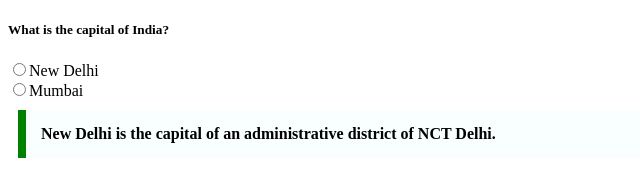
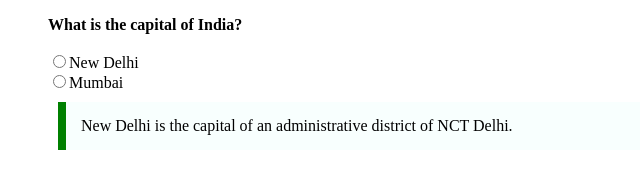
Before and after one commit to acciojob/trivia-bituB2, a website: page main.html in a window 1280 px wide. Shown: the whole page, without its empty margins (0-640 px from the left). Drawn offline with Linux system fonts and the light colour scheme.

Commit message:
error in captital

```diff
--- a/main.html
+++ b/main.html
@@ -7,14 +7,17 @@
 </head>
 
 <body>
-	<h5>What is the capital of India?</h5>
+	<blockquote>
+		<b>What is the capital of India?</b>
+	<br>
+	<br>
 	<label for="capital">
 		<input type="radio" value="New Delhi" name="india" id="capital" />New Delhi
 		<br>
         <input type="radio" value="Mumbai" name="india" id="capital" />Mumbai
 		</label>
 		<div> New Delhi is the capital of an administrative district of NCT Delhi.</div>
-
+	</blockquote>
     <script type="text/javascript" src="./script.js">
 </script>
 
--- a/styles.css
+++ b/styles.css
@@ -1,10 +1,12 @@
 
 /* Your CSS Code here. */
+.h5{
+    font-weight: bold;
+}
 div{
     width: 600px;
     margin: 10px;
     padding: 15px;
     border-left:8px solid green ;
     background-color:#f8fffe;
-    font-weight: bold;
 }
```
